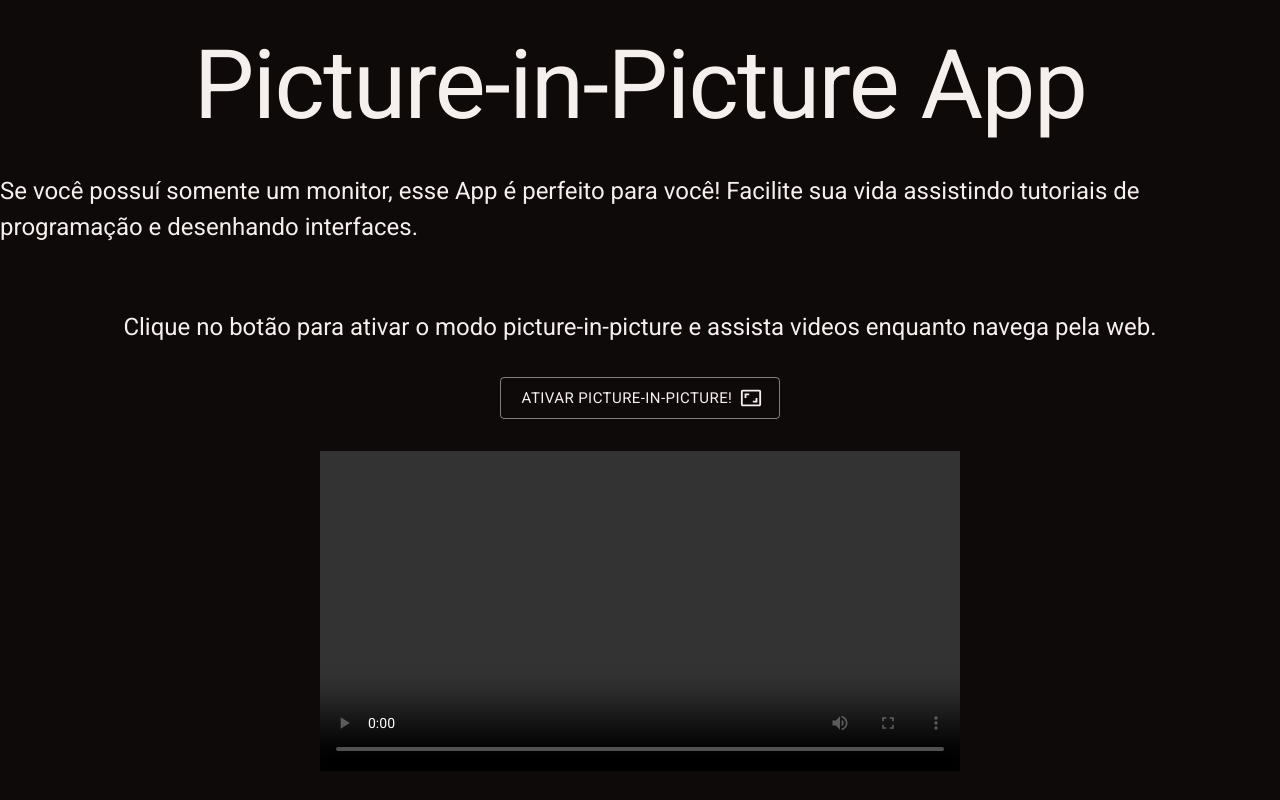
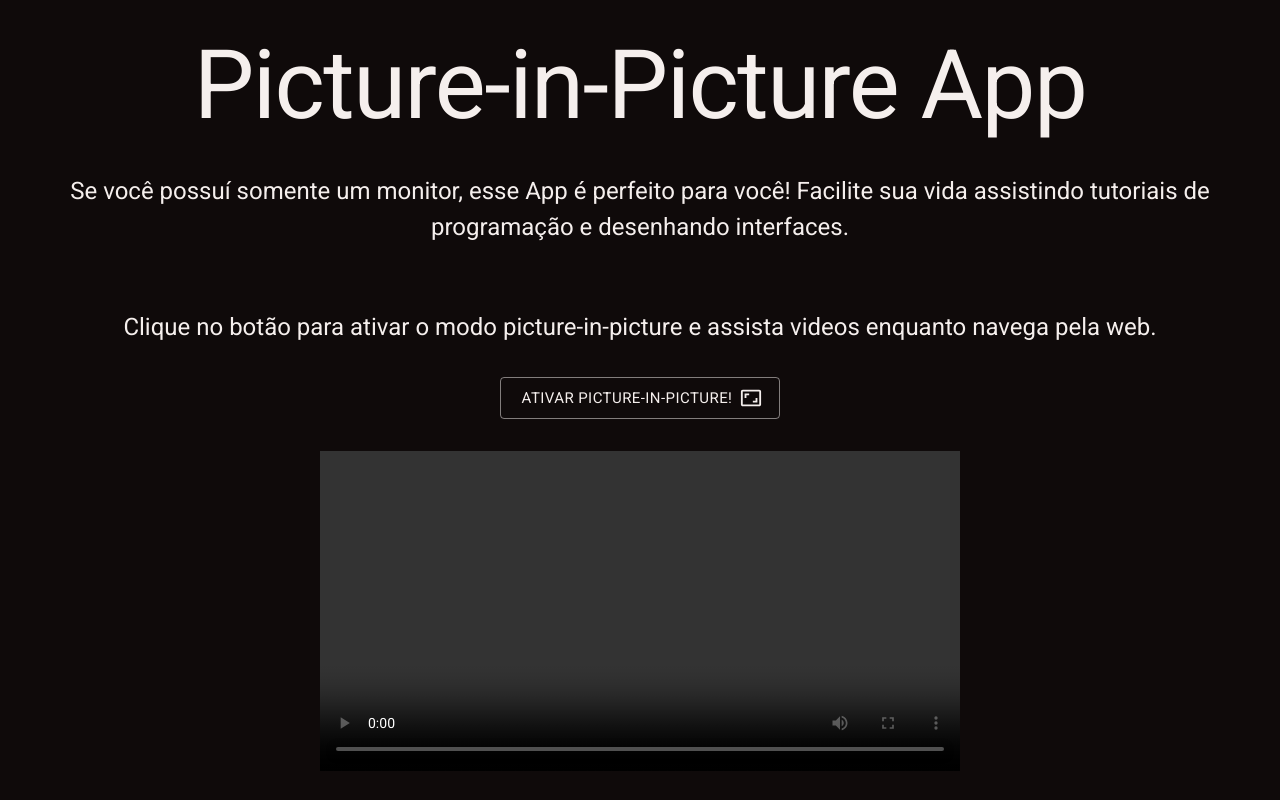
Before and after one commit to Luiz-Hen-Reis/picture-in-picture-app, a Next.js app: page / in a window 1280 px wide. Built offline with nearby package versions, Linux system fonts and the light colour scheme.

Commit message:
aligning Box to the center

```diff
--- a/src/app/page.tsx
+++ b/src/app/page.tsx
@@ -39,7 +39,14 @@ export default function Home() {
         sx={{ height: "100vh", bgcolor: "primary.main" }}
       >
         <Typography variant="h1">Picture-in-Picture App</Typography>
-        <Box sx={{ color: "secondary.main", my: "2rem", fontSize: "24px" }}>
+        <Box
+          sx={{
+            color: "secondary.main",
+            my: "2rem",
+            fontSize: "24px",
+            textAlign: "center",
+          }}
+        >
           Se você possuí somente um monitor, esse App é perfeito para você!
           Facilite sua vida assistindo tutoriais de programação e desenhando
           interfaces.
```
